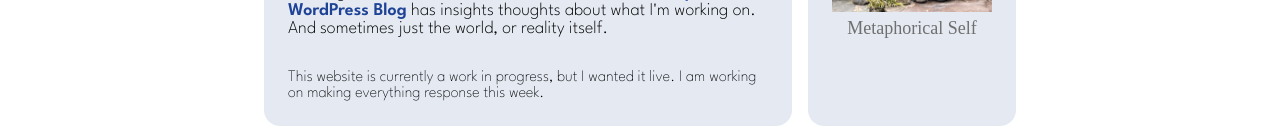
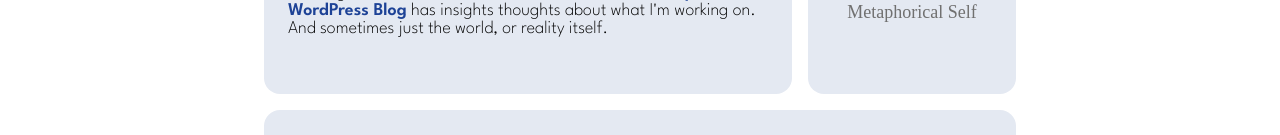
Before and after one commit to Dendrobyte/markside, a React (Create React App) app: page / in a window 1280 px wide. Shown: the part 561-696 px from the top of the page. Built offline with nearby package versions, Linux system fonts and the light colour scheme; no server answers; a web font is replaced by a local one.

Commit message:
Remove WIP text

```diff
--- a/src/Home.tsx
+++ b/src/Home.tsx
@@ -19,7 +19,6 @@ function Home() {
                         I'm also self studying Japanese, a martial artist, sketching when I can, modeling and animating in Blender, meditating, gaming, creating videos, and a fan of the Oxford comma. And <a className='league-p-clickable' href="https://markbacon78.wordpress.com/">my WordPress Blog</a> has insights thoughts about what I'm working on. And sometimes just the world, or reality itself.</p>
 
                         <br></br><br></br>
-                        <p className='project-subtext'>This website is currently a work in progress, but I wanted it live. I am working on making everything response this week.</p>
                     </div>
                     <div className='blue-bubble self-pictures'>
                         <div className='self-picture-item'>
@@ -27,7 +26,7 @@ function Home() {
                             <p className='picture-subtitle'>The Real Me</p>
                         </div>
 
-                        <br></br>{ /* <hr></hr> TODO: See if I can get the original mockup text and image? */ }
+                        <br></br>
 
                         <div className='self-picture-item'>
                             <img src={metaphorical_self_img} alt='Metaphorical Self'></img>
```
